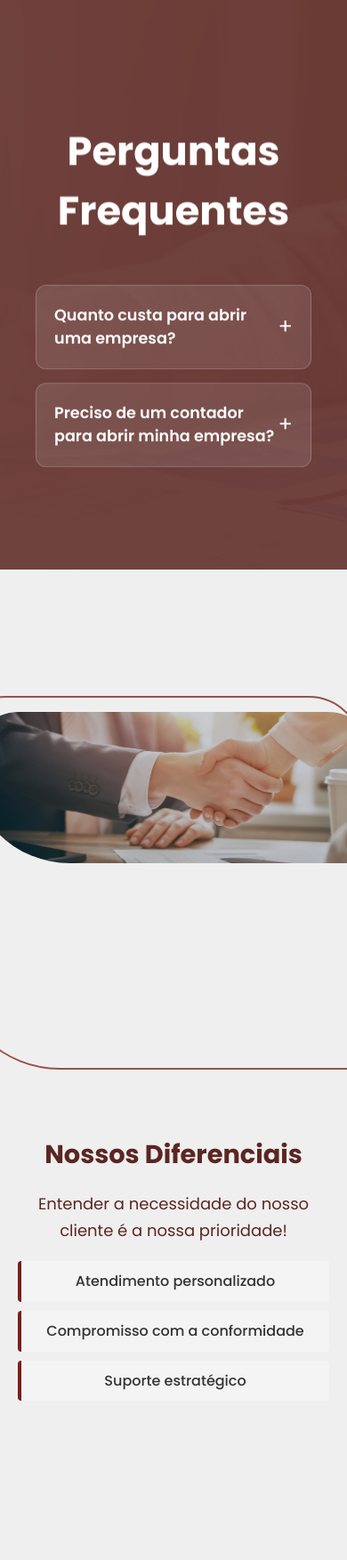
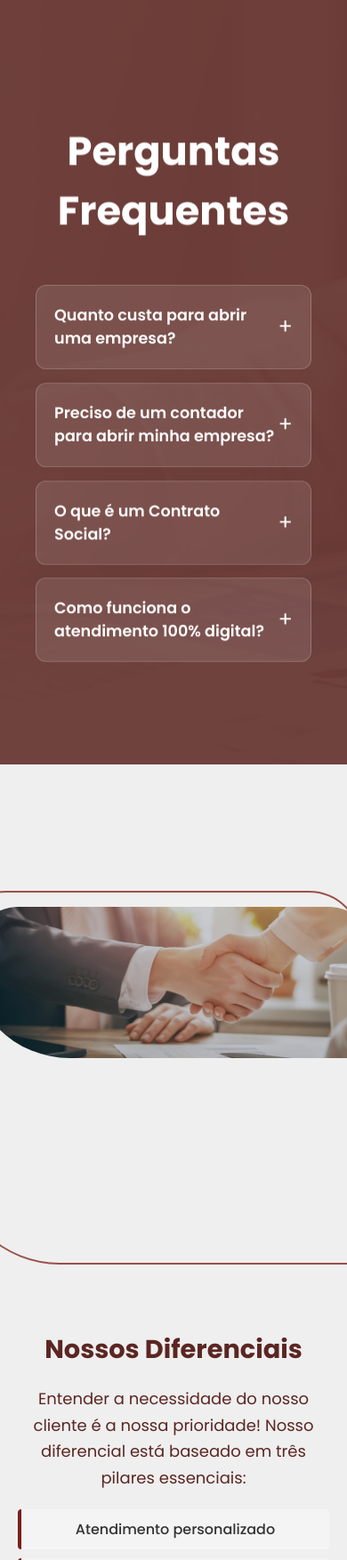
Before and after one commit to Kelvin-Luis-Dev/hoffmancontabilidade, a Flask app: page / in a window 390 px wide. Shown: the part 3059-4812 px from the top of the page at 89% size. Run offline with Flask 2, Linux system fonts and the light colour scheme; some libraries are stand-ins or nearby versions; some web fonts are replaced.

Commit message:
Update home.html

```diff
--- a/templates/home.html
+++ b/templates/home.html
@@ -1,4 +1,3 @@
-
 {% extends "base.html" %}
 {% block title %}Home - Hoffmann Contabilidade{% endblock %}
 {% block content %}
@@ -16,7 +15,7 @@
     .hero-modern-inner { flex-direction: column-reverse; text-align: center; padding: 40px 20px; }
     .hero-content { width: 100%; margin-top: 30px; }
 
-    /* Botoes lado a lado no celular */
+    /* Botões lado a lado no celular */
     .hero-buttons {
       display: flex !important;
       flex-direction: row !important;
@@ -27,12 +26,11 @@
       flex: 1;
       font-size: 0.85rem;
       padding: 0.8rem 0.5rem;
-      white-space: nowrap; /* Evita que o texto quebre dentro do botão */
+      white-space: nowrap;
     }
 
     .hero-visual { width: 100%; display: flex; justify-content: center; margin-bottom: 20px; }
 
-    /* Mantém o paralelogramo no celular */
     .home-service-image-wrapper {
       transform: skewX(-10deg) !important;
       max-width: 300px;
@@ -98,11 +96,19 @@
     <div class="faq-grid">
       <details class="faq-item reveal d-100">
         <summary>Quanto custa para abrir uma empresa?</summary>
-        <p>O custo varia de acordo com o estado e o tipo de empresa.</p>
+        <p>O custo varia de acordo com o estado e o tipo de empresa. No entanto, aqui na Hoffmann, oferecemos condições especiais e cuidamos de toda a burocracia para você não ter surpresas.</p>
       </details>
       <details class="faq-item reveal d-200">
         <summary>Preciso de um contador para abrir minha empresa?</summary>
-        <p>Sim, é necessário ter um contador para realizar a abertura da empresa.</p>
+        <p>Sim, é necessário ter um contador para realizar a abertura da empresa. Além da obrigatoriedade, ter um especialista garante que você pagará o menor imposto possível dentro da lei.</p>
+      </details>
+      <details class="faq-item reveal d-300">
+        <summary>O que é um Contrato Social?</summary>
+        <p>É a certidão de nascimento da empresa. Nele constam as regras, quem são os sócios, o capital investido e as atividades que a empresa vai exercer.</p>
+      </details>
+      <details class="faq-item reveal d-400">
+        <summary>Como funciona o atendimento 100% digital?</summary>
+        <p>Você é atendido via WhatsApp, E-mail ou Reunião Online com agilidade. Seus documentos ficam na nuvem e você não precisa vir ao escritório físico para resolver o dia a dia.</p>
       </details>
     </div>
   </div>
@@ -116,7 +122,7 @@
         </div>
         <div class="dif-text reveal d-200">
             <h2>Nossos Diferenciais</h2>
-            <p>Entender a necessidade do nosso cliente é a nossa prioridade!</p>
+            <p>Entender a necessidade do nosso cliente é a nossa prioridade! Nosso diferencial está baseado em três pilares essenciais:</p>
             <ul class="lista-diferenciais">
                 <li>Atendimento personalizado</li>
                 <li>Compromisso com a conformidade</li>
```
